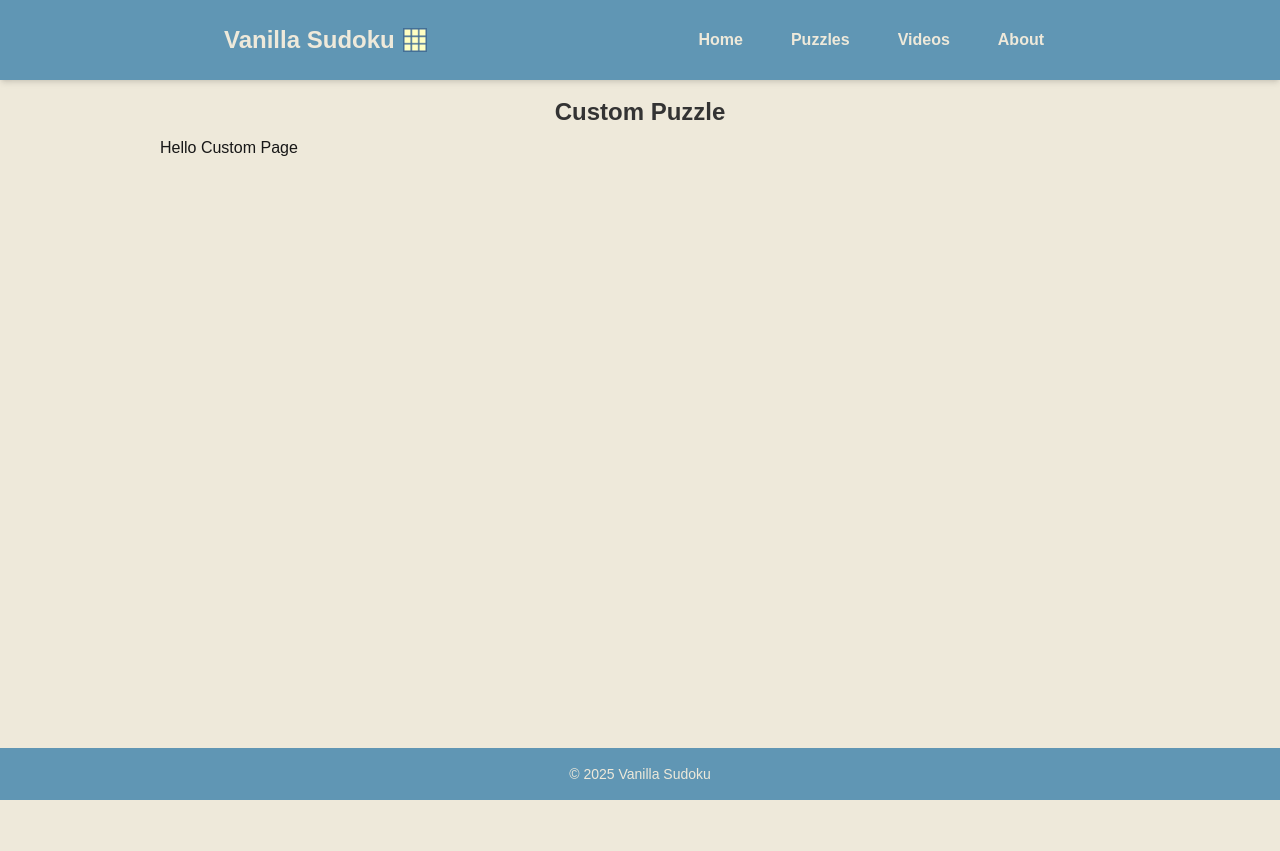
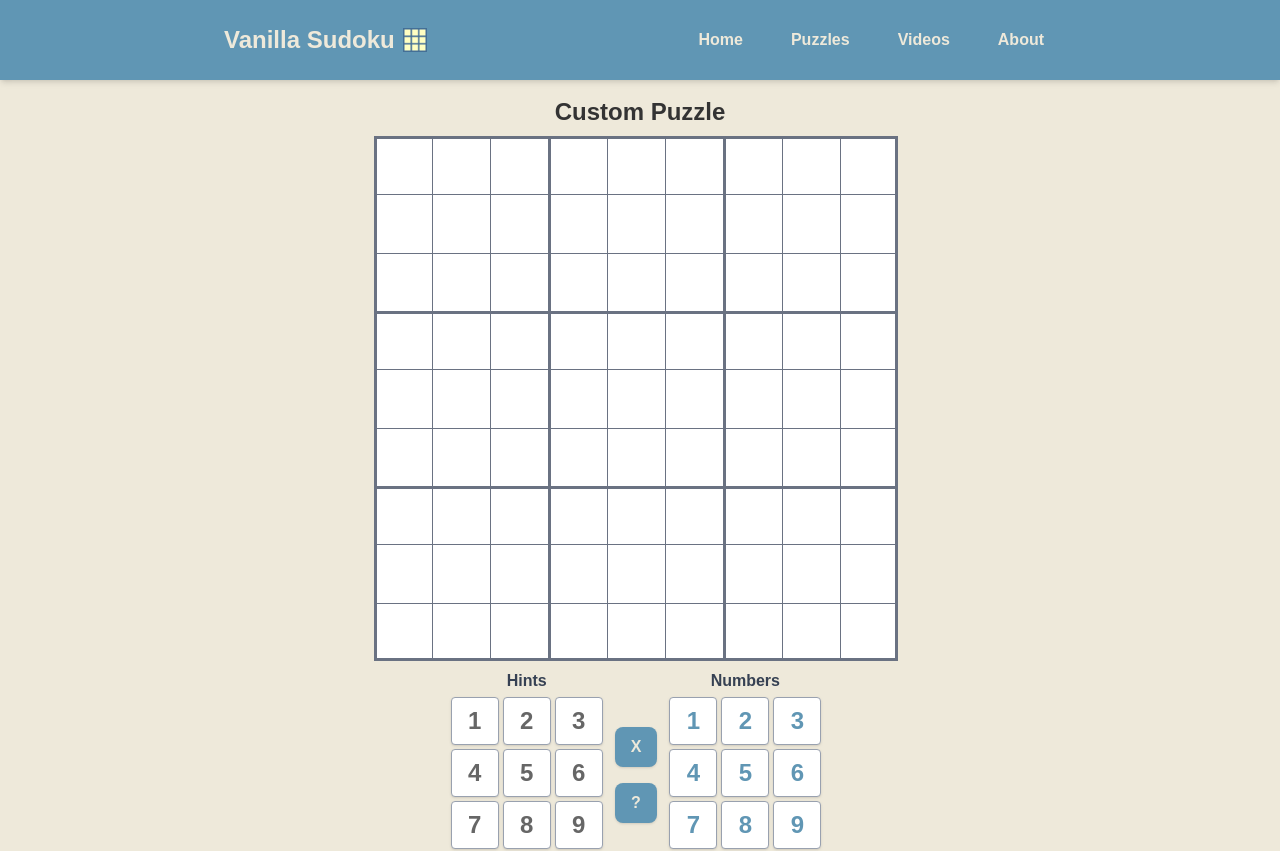
Before and after one commit to horkage/vanilla-sudoku-fe, a Next.js app: page /custom in a window 1280 px wide. Shown: the top 851 px of the page. Before the commit the page ends 800 px from the top, so only its background shows below. Built offline with nearby package versions, Linux system fonts and the light colour scheme.

Commit message:
added the sudoku component to the custom page

```diff
--- a/src/app/custom/page.tsx
+++ b/src/app/custom/page.tsx
@@ -2,6 +2,7 @@
 
 import { useSearchParams } from 'next/navigation';
 import { Suspense } from 'react';
+import SudokuPlayer from "@/components/SudokuPlayer";
 
 export default function CustomPage() {
   /* some kind of noise about "suspense boundaries" and useSearchParams() being async under the hood */
@@ -16,16 +17,34 @@ function InnerCustomPage() {
 
   const searchParams = useSearchParams();
   const data = searchParams.get('data');
+  const puzzle = decodePuzzleData(data);
+  const clues = decodePuzzleData(data);
 
-  console.log(data);
+  console.log(puzzle);
 
   return (
     <main className="bg-[#EEE9DA] flex justify-center">
       <div className="w-[95%] md:w-[75%] mt-4">
         <h1 className="text-2xl font-semibold text-[#333333] mb-2 text-center">Custom Puzzle</h1>
-        Hello Custom Page
+        <SudokuPlayer puzzle={puzzle} clues={clues} />
       </div>
     </main>
   );
 
 }
+
+function decodePuzzleData(data: string | null): number[][] {
+  if (!data || data.length !== 81) {
+    // fallback: empty grid
+    return Array.from({ length: 9 }, () => Array(9).fill(0));
+  }
+
+  const decoded = decodeURIComponent(data);
+  const grid: number[][] = [];
+
+  for (let i = 0; i < 9; i++) {
+    grid.push(decoded.slice(i * 9, (i + 1) * 9).split('').map(Number));
+  }
+
+  return grid;
+}
```
